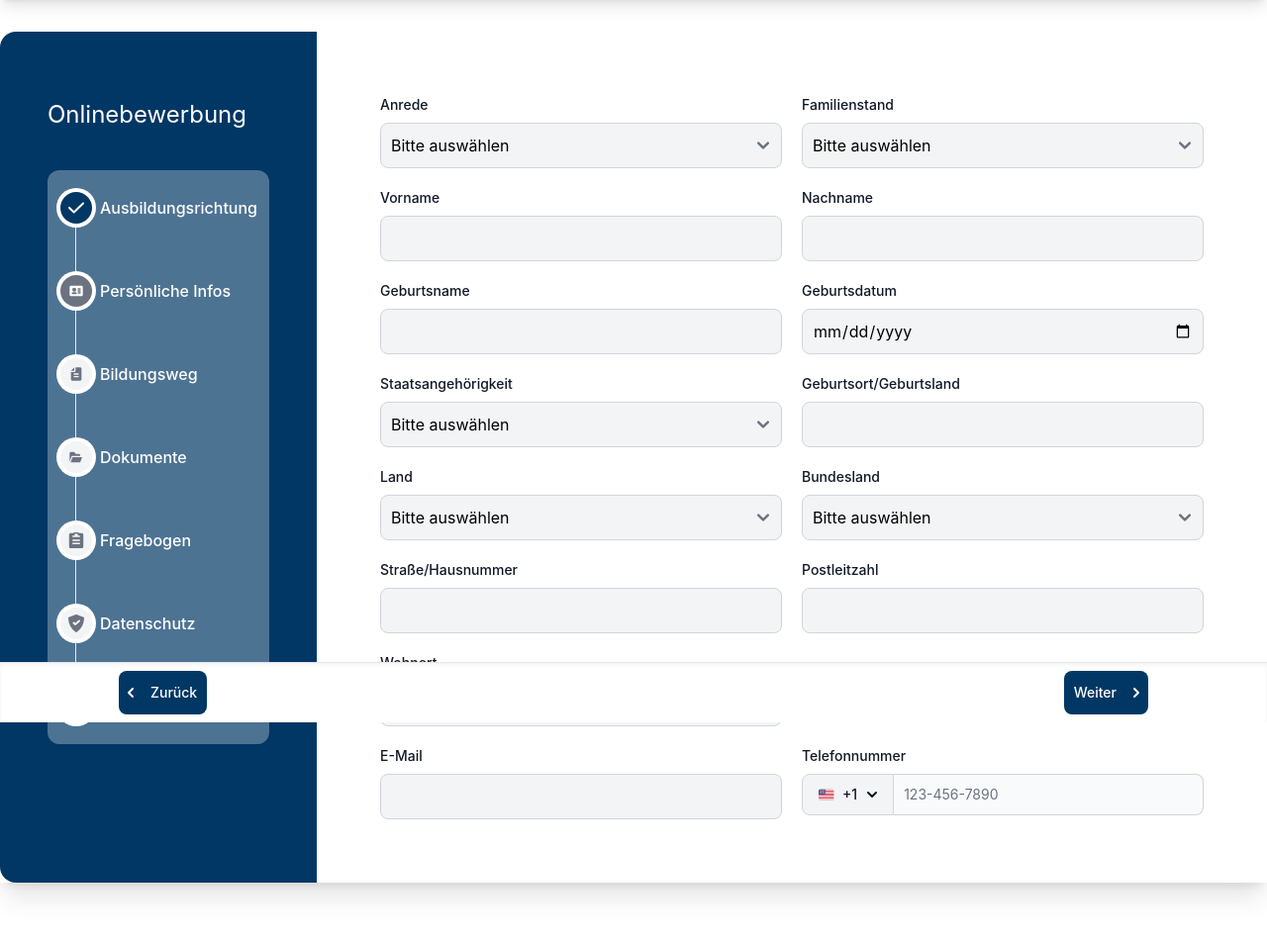
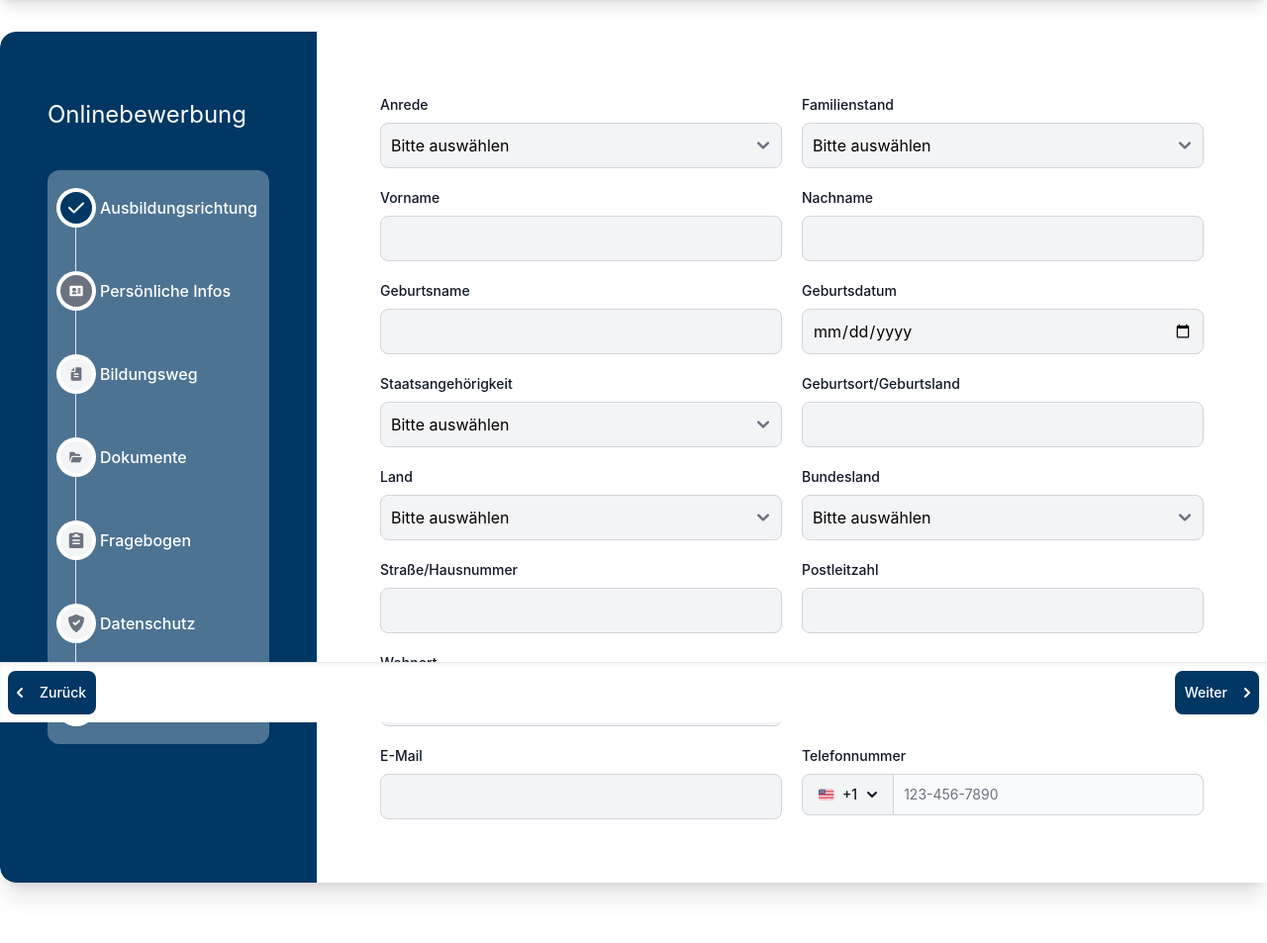
Before and after one commit to 64-Bytes-GmbH/calmaroi, a Django app: page /persoenlicheinfos/ in a window 1280 px wide. Shown: the part 70-1023 px from the top of the page at 99% size. Run offline with Django 4.2, Linux system fonts and the light colour scheme; some libraries are stand-ins or nearby versions.

Commit message:
added package and fixed some styles

```diff
--- a/app/static/app/css/output.css
+++ b/app/static/app/css/output.css
@@ -1476,6 +1476,10 @@ input:checked + .toggle-bg {
   margin-top: 2rem;
 }
 
+.mt-auto {
+  margin-top: auto;
+}
+
 .box-border {
   box-sizing: border-box;
 }
@@ -1561,10 +1565,6 @@ input:checked + .toggle-bg {
   height: max-content;
 }
 
-.h-5 {
-  height: 1.25rem;
-}
-
 .max-h-full {
   max-height: 100%;
 }
@@ -1573,6 +1573,14 @@ input:checked + .toggle-bg {
   min-height: 1.75rem;
 }
 
+.min-h-full {
+  min-height: 100%;
+}
+
+.min-h-screen {
+  min-height: 100vh;
+}
+
 .w-1\/2 {
   width: 50%;
 }
@@ -1631,14 +1639,6 @@ input:checked + .toggle-bg {
 
 .w-full {
   width: 100%;
-}
-
-.w-44 {
-  width: 11rem;
-}
-
-.w-5 {
-  width: 1.25rem;
 }
 
 .min-w-7 {
@@ -2487,16 +2487,6 @@ input:checked + .toggle-bg {
   --tw-ring-color: rgb(104 117 245 / var(--tw-ring-opacity));
 }
 
-.focus\:ring-gray-50:focus {
-  --tw-ring-opacity: 1;
-  --tw-ring-color: rgb(249 250 251 / var(--tw-ring-opacity));
-}
-
-.dark\:divide-gray-600:is(.dark *) > :not([hidden]) ~ :not([hidden]) {
-  --tw-divide-opacity: 1;
-  border-color: rgb(75 85 99 / var(--tw-divide-opacity));
-}
-
 .dark\:border-blue-500:is(.dark *) {
   --tw-border-opacity: 1;
   border-color: rgb(63 131 248 / var(--tw-border-opacity));
@@ -2666,11 +2656,6 @@ input:checked + .toggle-bg {
 .dark\:focus\:ring-gray-800:focus:is(.dark *) {
   --tw-ring-opacity: 1;
   --tw-ring-color: rgb(31 41 55 / var(--tw-ring-opacity));
-}
-
-.dark\:focus\:ring-gray-600:focus:is(.dark *) {
-  --tw-ring-opacity: 1;
-  --tw-ring-color: rgb(75 85 99 / var(--tw-ring-opacity));
 }
 
 @media (min-width: 640px) {
--- a/app/templates/app/base.html
+++ b/app/templates/app/base.html
@@ -5,16 +5,14 @@
 <html lang="en">
 
 <head>
+	<title>{% block title %}calmaroi{% endblock %}</title>
 	<!-- <link rel="stylesheet" href="https://cdn.jsdelivr.net/npm/flowbite@1.5.3/dist/flowbite.min.css" /> -->
 	<link rel="stylesheet" href="../../static/app/css/output.css" rel="stylesheet">
 	{% block css %}
 	{% endblock %}
-
-
-
 </head>
 
-<body>
+<body class="flex flex-col min-h-screen">
 	<!-- Navbar -->
 	<nav class="bg-white border-gray-200 dark:bg-gray-900">
 		<div class="shadow-lg w-full">
@@ -116,85 +114,65 @@
 
 				</div>
 			</div>
+		</div>
 	</nav>
 
-
-
-
-
-
-
 	<!-- container -->
-	<div class="max-w-screen-xl flex mx-auto mt-8 min-w-[80rem] shadow-xl h-max  overflow-auto">
+	<div class="max-w-screen-xl flex mx-auto mt-8 min-w-[80rem] rounded-l-2xl shadow-xl h-max overflow-auto">
 
 		<!-- left -->
 		<div class=" flex flex-col bg-primary-500 rounded-l-2xl box-border w-1/4 p-12">
 
-			<!-- tittel -->
+			<!-- title -->
 			<div class="  my-5">
 				<h1 class="text-white text-2xl">Onlinebewerbung</h1>
 			</div>
+
 			{% block contentleft %}
 			{% endblock %}
-
-
 		</div>
-
 
 		<!-- right -->
 		<div class="  bg-white rounded-r-2xl w-3/4  h-full p-12">
-
-
 			{% block contentright %}
 			{% endblock %}
-
 		</div>
 
 	</div>
 
-
-
 	<!-- sticky footer -->
-	<div id="bottom-banner" tabindex="-1" class="sticky bottom-0 start-0 z-50 flex justify-between w-full p-2 border-t border-gray-200 bg-white dark:bg-gray-700 dark:border-gray-600 shadow-inner">
-
+	<div id="bottom-banner" tabindex="-1"
+		class="mt-auto sticky bottom-0 start-0 z-50 w-full p-2 border-t border-gray-200 bg-white dark:bg-gray-700 dark:border-gray-600 shadow-inner">
+		<div class="max-w-screen-xl flex justify-between mx-auto">
 			<!-- back button -->
-			<div class="mx-28">
-				<button type="button" class="text-white bg-primary-500 hover:bg-primary-300 focus:ring-4 focus:ring-blue-300 font-medium rounded-lg text-sm  pr-2.5 py-2.5 flex items-center space-x-2">
-					<svg class="w-6 h-6 text-white dark:text-white" aria-hidden="true" xmlns="http://www.w3.org/2000/svg" width="24" height="24" fill="none" viewBox="0 0 24 24">
-						<path stroke="currentColor" stroke-linecap="round" stroke-linejoin="round" stroke-width="2" d="m14 8-4 4 4 4"/>
+			<button type="button"
+				class="text-white bg-primary-500 hover:bg-primary-300 focus:ring-4 focus:ring-blue-300 font-medium rounded-lg text-sm  pr-2.5 py-2.5 flex items-center space-x-2">
+				<svg class="w-6 h-6 text-white dark:text-white" aria-hidden="true" xmlns="http://www.w3.org/2000/svg"
+					width="24" height="24" fill="none" viewBox="0 0 24 24">
+					<path stroke="currentColor" stroke-linecap="round" stroke-linejoin="round" stroke-width="2"
+						d="m14 8-4 4 4 4" />
 				</svg>
 				<span>Zurück</span>
 			</button>
-			</div>
 
 			<!-- submit button -->
-			<div class="mx-28">
-				<button type="submit" class="text-white bg-primary-500 hover:bg-primary-300 focus:ring-4 focus:ring-blue-300 font-medium rounded-lg text-sm pl-2.5 py-2.5 flex items-center space-x-2 ">
+			<button type="submit"
+				class="text-white bg-primary-500 hover:bg-primary-300 focus:ring-4 focus:ring-blue-300 font-medium rounded-lg text-sm pl-2.5 py-2.5 flex items-center space-x-2 ">
 				<span>Weiter</span>
-					<svg class="w-6 h-6 text-white dark:text-white" aria-hidden="true" xmlns="http://www.w3.org/2000/svg" width="24" height="24" fill="none" viewBox="0 0 24 24">
-						<path stroke="currentColor" stroke-linecap="round" stroke-linejoin="round" stroke-width="2" d="m10 16 4-4-4-4"/>
+				<svg class="w-6 h-6 text-white dark:text-white" aria-hidden="true" xmlns="http://www.w3.org/2000/svg"
+					width="24" height="24" fill="none" viewBox="0 0 24 24">
+					<path stroke="currentColor" stroke-linecap="round" stroke-linejoin="round" stroke-width="2"
+						d="m10 16 4-4-4-4" />
 				</svg>
 			</button>
 		</div>
 	</div>
 
-
-
-
 	{% block scripts %}
 	{% endblock %}
-
-
-
-
-
-
-
-
 
 	<script src="{% static 'app/js/flowbite.min.js' %}"></script>
 
 </body>
 
-
 </html>
```
Also changed, not shown: package.json (added, +10 -0 lines), 1 other file. Lines whose indentation alone changed are shown as unchanged.
